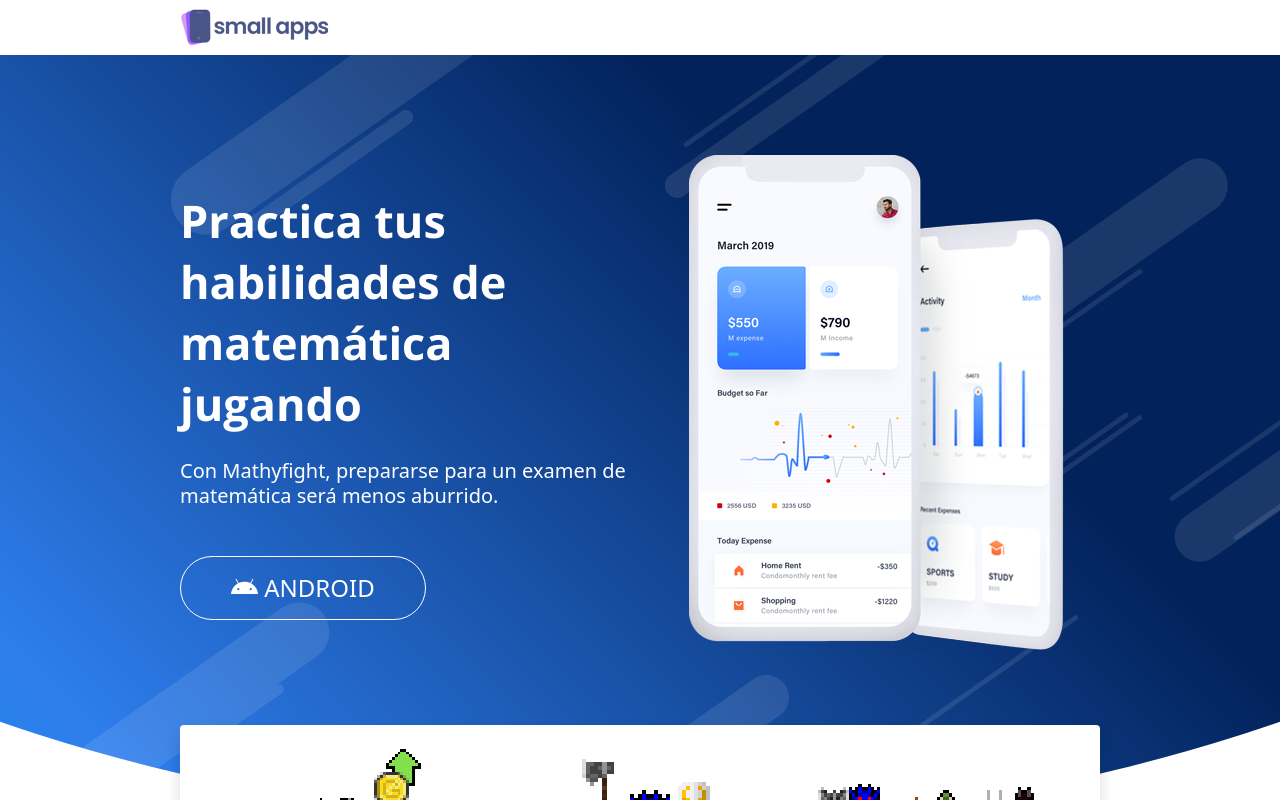
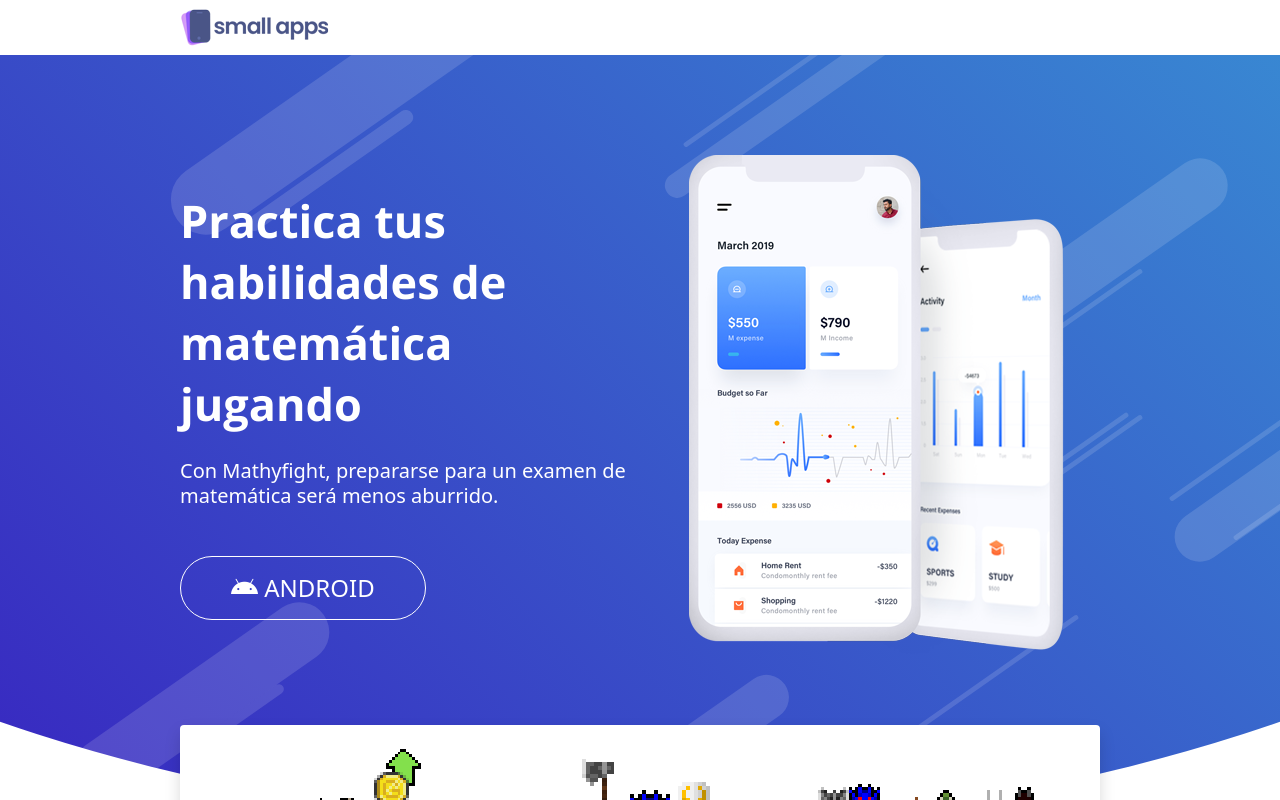
Before and after one commit to Mathyfight/mathyfight-landing-page, an Angular app: page / in a window 1280 px wide. Shown: the top 800 px of the page. Built offline with nearby package versions, Linux system fonts and the light colour scheme.

Commit message:
hero section upgraded with animations and color

```diff
--- a/src/app/components/home/home.component.css
+++ b/src/app/components/home/home.component.css
@@ -65,6 +65,12 @@
     transform        : translateY(-50%);
 }
 
+.bottom {
+    padding: 0;
+    margin : 0;
+    width  : 100%;
+}
+
 .feature4 {
     width : auto;
     height: 600px;
@@ -178,7 +184,8 @@
 }
 
 .bg-blue {
-    background: #2e7eed;
+    background: rgb(55, 47, 198);
+    background: linear-gradient(180deg, rgba(55, 47, 198, 1) 0%, rgba(45, 211, 245, 1) 100%);
 }
 
 .section {
@@ -1200,7 +1207,8 @@
     width            : 200%;
     height           : 200%;
     border-radius    : 50%;
-    background-image : linear-gradient(45deg, #009EC5 0%, #2e7eed 20%, #02225B 50%);
+    background       : rgb(56, 9, 187);
+    background       : linear-gradient(45deg, rgba(56, 9, 187, 1) 0%, rgba(57, 201, 222, 1) 100%);
 }
 
 .pull-top {
@@ -1227,7 +1235,7 @@
     bottom           : 0;
     left             : 0;
     right            : 0;
-    background-color : rgba(255, 255, 255, 0.1);
+    background-color : rgba(255, 255, 255, 0.137);
     -webkit-transform: rotate(-35deg);
     transform        : rotate(-35deg);
     position         : absolute;
--- a/src/app/components/home/home.component.html
+++ b/src/app/components/home/home.component.html
@@ -43,17 +43,23 @@
     <div class="container">
         <div class="row align-items-center">
             <div class="col-md-6 order-2 order-md-1 text-md-left">
-                <h1 class="text-white fw-bold mb-4">Practica tus habilidades de matemática jugando</h1>
-                <p class="text-white mb-5">Con Mathyfight, prepararse para un examen de matemática será menos
+                <div data-aos="fade-right" data-aos-duration="1500" data-aos-delay="100" data-aos-offset="0">
+                    <h1 class="text-white fw-bold mb-4">Practica tus habilidades de matemática jugando
+                    </h1>
+                    <p class="text-white mb-5">Con Mathyfight, prepararse para un examen de matemática
+                        será menos
                         aburrido.
                     </p>
-                <a href="" class="btn btn-rounded-icon" style="font-size:1.5rem">
-                    <i class="fa fa-android" aria-hidden="true"></i>
+                </div>
+
+                <a href="" class="btn btn-rounded-icon" style="font-size:1.5rem" data-aos="fade-up">
+                    <i class="fa fa-android" data-aos-delay="2000" data-aos-delay="300" aria-hidden="true"></i>
                     Android
                 </a>
             </div>
             <div class="col-md-6 text-center order-1 order-md-2">
-                <img class="img-fluid" src="assets/images/hero.png" alt="aplicación mobil">
+                <img class="img-fluid" src="assets/images/hero.png" alt="aplicación mobil" data-aos="fade-up"
+                    data-aos-duration="1500" data-aos-delay="100" data-aos-offset="0">
             </div>
         </div>
     </div>
@@ -188,7 +194,8 @@
 </section>
 <!--====  End of Feature Grid  ====-->
 
-<section class="call-to-action-app section bg-blue">
+<div class="bg-blue">
+    <section class="call-to-action-app section">
         <div class="container">
             <div class="row">
                 <div class="col-lg-12">
@@ -202,3 +209,5 @@
             </div>
         </div>
     </section>
+    <img class="bottom pixel-art" src="assets/images/bottom.png" alt="bottom">
+</div>
```
Lines whose indentation alone changed are shown as unchanged.
